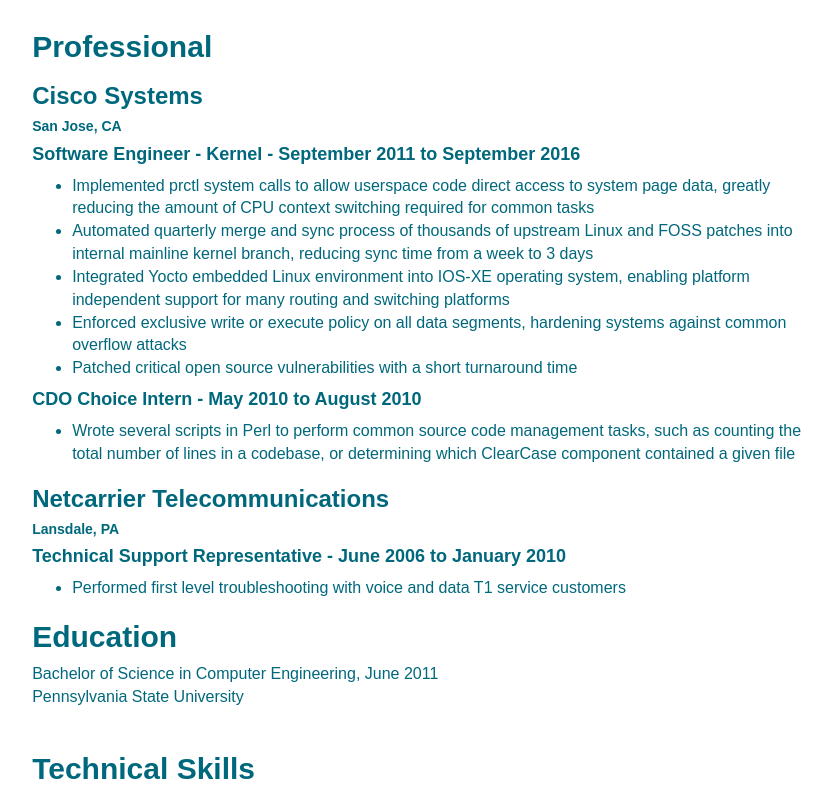
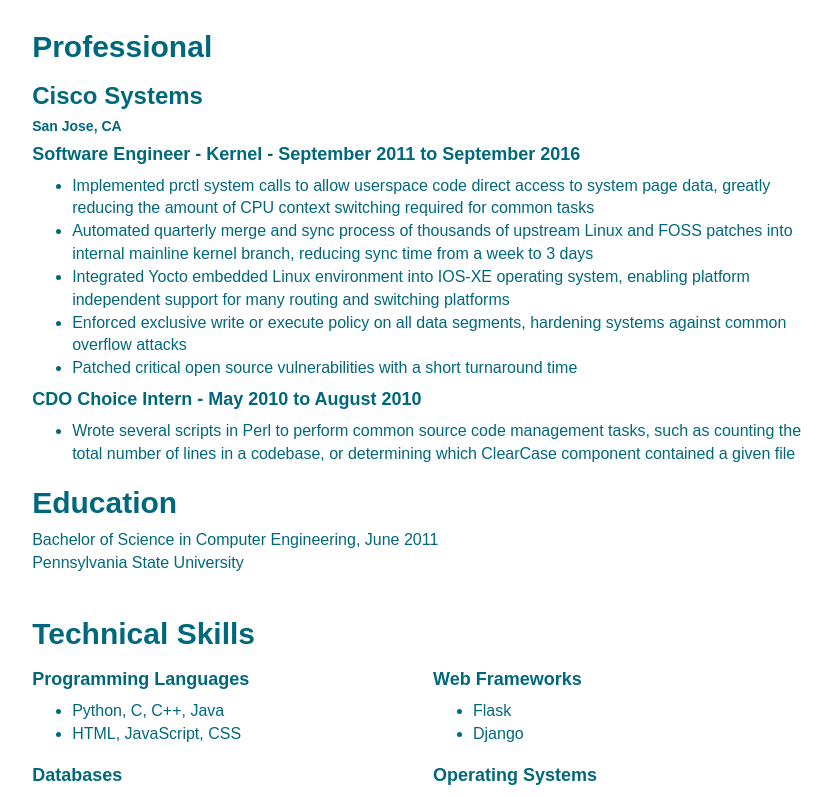
Before and after one commit to mcardillo55/portfolio-react, a React (Create React App) app: page /experience in a window 1280 px wide. Shown: the part 383-1180 px from the top of the page, without its empty margins (222-1054 px from the left). Built offline with nearby package versions, Linux system fonts and the light colour scheme.

Commit message:
Remove Netcarrier from experience

```diff
--- a/src/components/ExperienceSection.jsx
+++ b/src/components/ExperienceSection.jsx
@@ -19,14 +19,6 @@
                 <h4 className="job-title">CDO Choice Intern - May 2010 to August 2010</h4>
                 <ul className="job-roles">
                     <li>Wrote several scripts in Perl to perform common source code management tasks, such as counting the total number of lines in a codebase, or determining which ClearCase component contained a given file</li>
-                </ul>
-            </div>
-            <div className="job">
-                <h3>Netcarrier Telecommunications</h3>
-                <h5>Lansdale, PA</h5>
-                <h4 className="job-title">Technical Support Representative - June 2006 to January 2010</h4>
-                <ul className="job-roles">
-                    <li>Performed first level troubleshooting with voice and data T1 service customers</li>
                 </ul>
             </div>
         </div>
```
